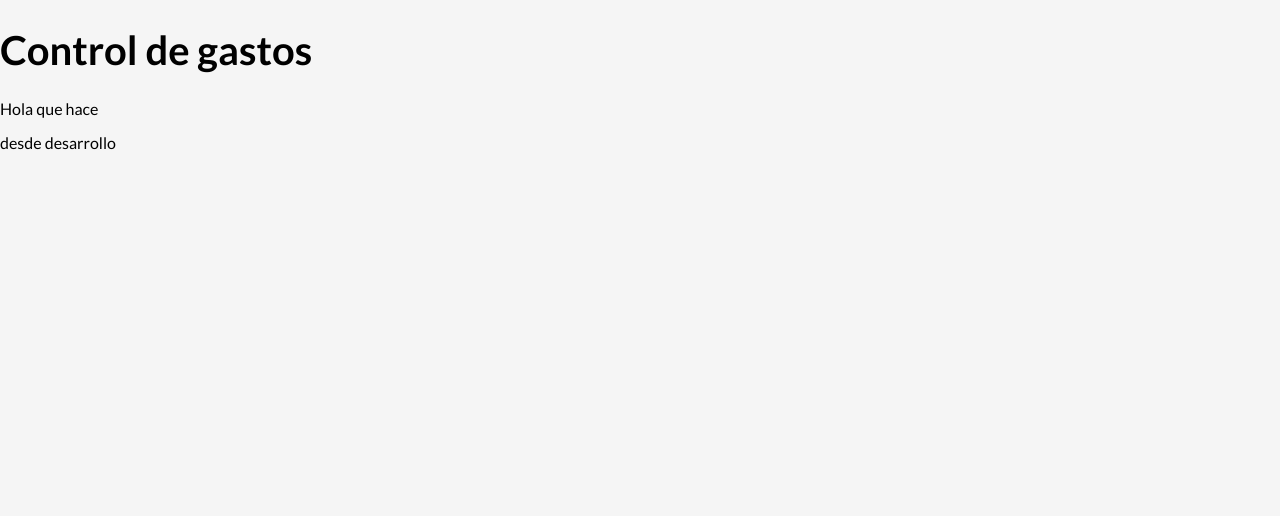
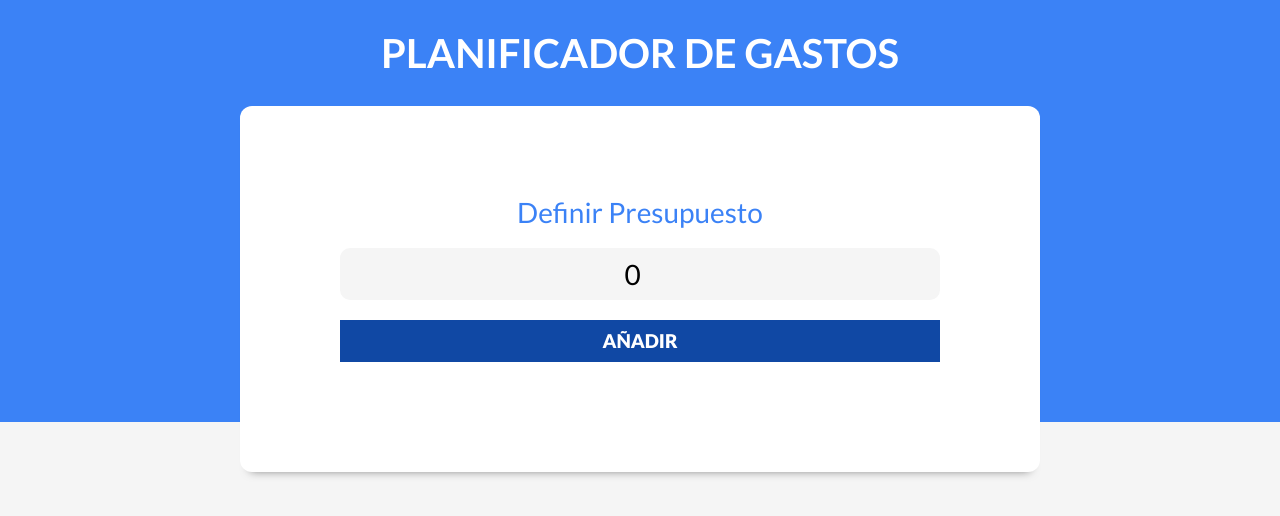
Before and after one commit to SilvinaRomero/control-gastos, a React (Vite) app: page / in a window 1280 px wide. Shown: the top 516 px of the page. Built offline with nearby package versions, Linux system fonts and the light colour scheme.

Commit message:
Validar presupuesto

```diff
--- a/src/App.jsx
+++ b/src/App.jsx
@@ -1,14 +1,20 @@
 import { useState } from 'react'
+import Header from './components/Header'
 
 function App() {
-
-  return (
-    <>
-      <h1>Control de gastos</h1>
-      <p>Hola que hace</p>
-      <p>desde desarrollo</p>
-    </>
-  )
+	// creamos state para presupuesto
+	const [presupuesto, setPresupuesto] = useState(0);
+	const [isValidPresupuesto,setIsValidPresupuesto] = useState(false);
+	return (
+		<div>
+			<Header
+				presupuesto={presupuesto}
+				setPresupuesto={setPresupuesto}
+				isValidPresupuesto={isValidPresupuesto}
+				setIsValidPresupuesto={setIsValidPresupuesto}
+			/>
+		</div>
+	)
 }
 
 export default App
--- /dev/null
+++ b/src/components/Header.jsx
@@ -0,0 +1,23 @@
+import NuevoPresupuesto from "./NuevoPresupuesto"
+
+const Header = ({
+    presupuesto,
+    setPresupuesto,
+    isValidPresupuesto,
+    setIsValidPresupuesto
+}) => {
+    return (
+        <header>
+            <h1>
+                Planificador de gastos
+            </h1>
+            <NuevoPresupuesto
+                presupuesto={presupuesto}
+                setPresupuesto={setPresupuesto}
+                setIsValidPresupuesto={setIsValidPresupuesto}
+            />
+        </header>
+    )
+}
+
+export default Header
--- /dev/null
+++ b/src/components/Mensaje.jsx
@@ -0,0 +1,10 @@
+const Mensaje = ({ children, tipo }) => {
+
+    return (
+        <div className={`alerta ${tipo}`}>
+            {children}
+        </div>
+    )
+}
+
+export default Mensaje
--- /dev/null
+++ b/src/components/NuevoPresupuesto.jsx
@@ -0,0 +1,46 @@
+import { useState } from "react";
+import Mensaje from "./Mensaje";
+
+const NuevoPresupuesto = ({
+    presupuesto,
+    setPresupuesto,
+    setIsValidPresupuesto
+}) => {
+
+    const [mensaje, setMensaje] = useState('');
+
+    const handlePresupuesto = (e) => {
+        e.preventDefault();
+
+        if (!presupuesto || presupuesto < 0) {
+            setMensaje('No es un presupuesto válido')
+            return
+        }
+        setMensaje('');
+        setIsValidPresupuesto(true)
+
+    }
+
+
+    return (
+        <div className="contenedor-presupuesto contenedor sombra">
+            <form onSubmit={handlePresupuesto} className="formulario">
+                <div className="campo">
+                    <label htmlFor="">Definir Presupuesto</label>
+                    <input
+                        type="number"
+                        className="nuevo-presupuesto"
+                        placeholder="Añade tu Presupuesto"
+                        value={presupuesto}
+                        min={0}
+                        onChange={e => setPresupuesto(Number(e.target.value))}
+                    />
+                    <input type="submit" value="Añadir" />
+                    {mensaje && <Mensaje tipo="error">{mensaje}</Mensaje>}
+                </div>
+            </form>
+        </div>
+    )
+}
+
+export default NuevoPresupuesto
```
